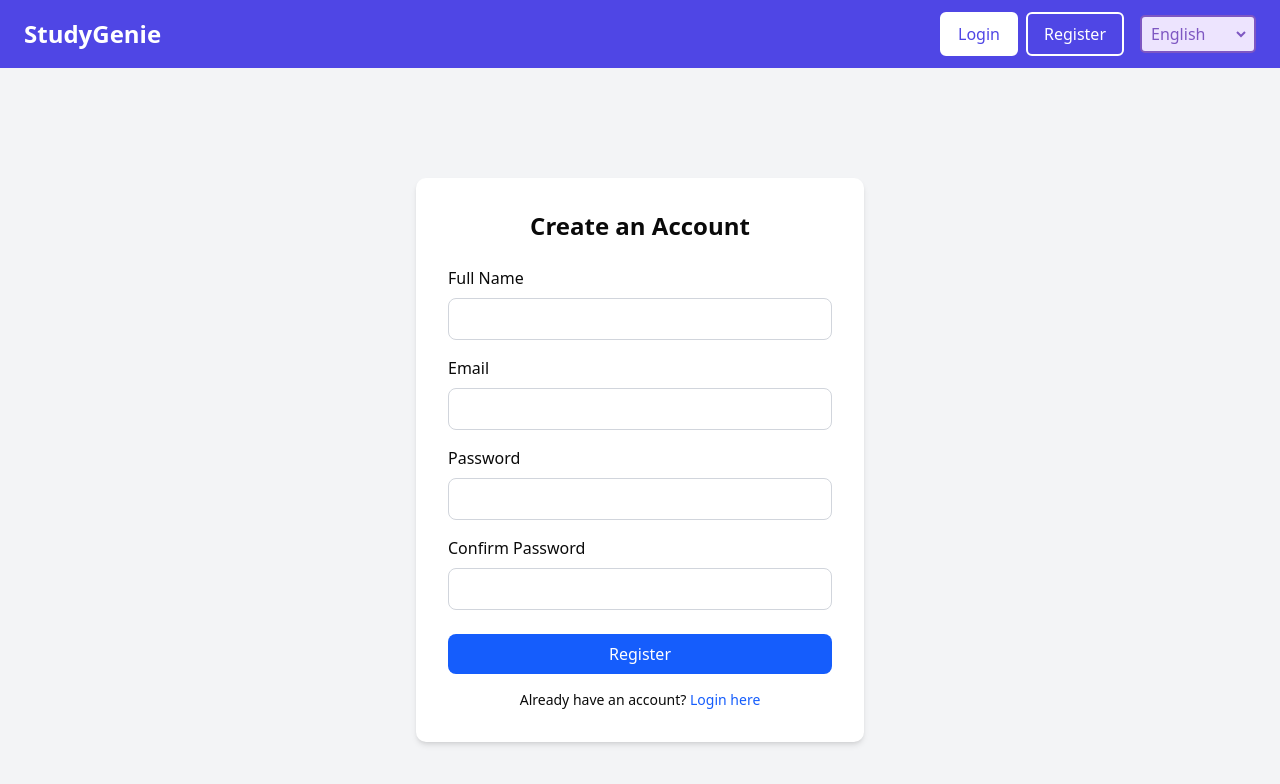
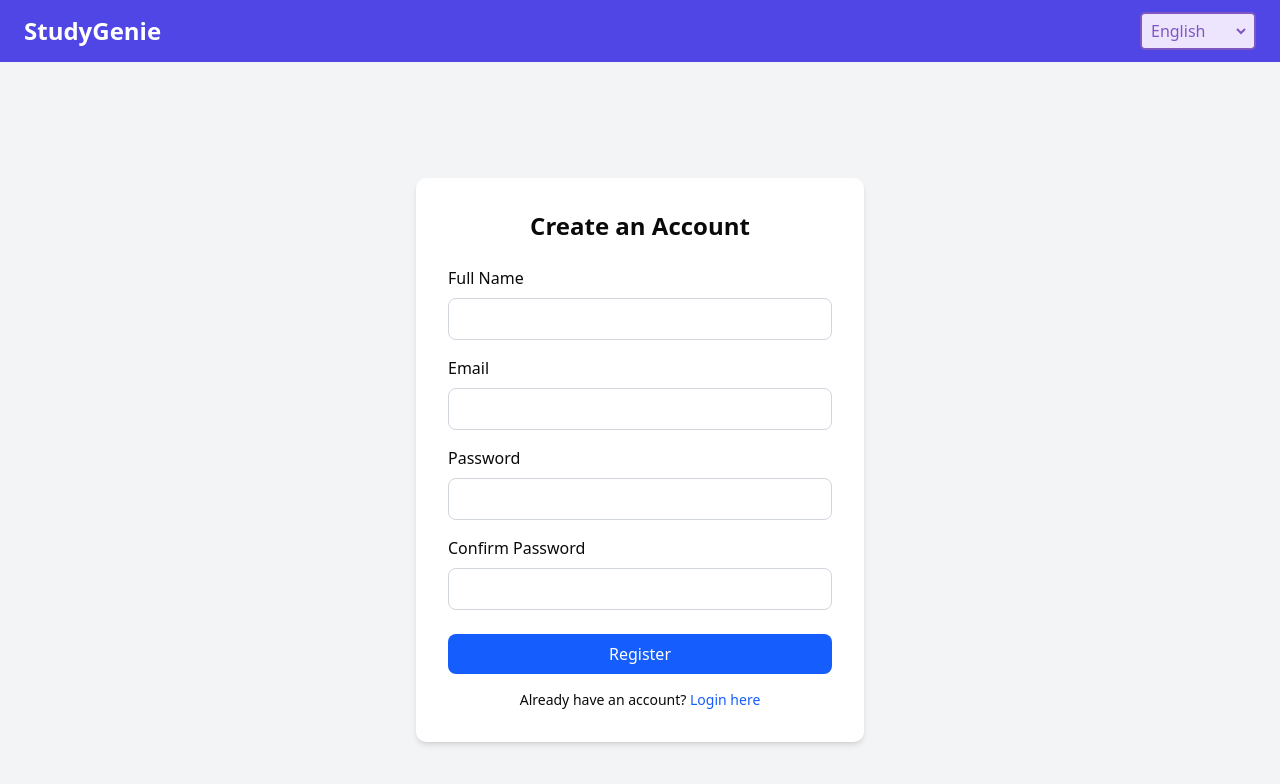
Before and after one commit to Eagleeye1811/StudyGenie, a React (Vite) app in the folder frontend/: page /register in a window 1280 px wide. Shown: the top 784 px of the page. Built offline with nearby package versions, Linux system fonts and the light colour scheme.

Commit message:
fixed register page

```diff
--- a/frontend/src/components/Navbar.jsx
+++ b/frontend/src/components/Navbar.jsx
@@ -8,6 +8,7 @@ const Navbar = () => {
   const navigate = useNavigate();
   const [isDropdownOpen, setIsDropdownOpen] = useState(false);
   const dropdownRef = useRef(null);
+
   const handleLogout = () => {
     logout();
     navigate("/login");
@@ -71,7 +72,7 @@ const Navbar = () => {
       <div className="flex items-center gap-4">
         {/* Authentication Section */}
         <div className="auth-section flex items-center gap-2">
-          {currentUser ? (
+          {currentUser && (
             <div className="user-dropdown" ref={dropdownRef}>
               <button className="user-button" onClick={toggleDropdown}>
                 <span className="user-name">{currentUser.name}</span>
@@ -113,18 +114,10 @@ const Navbar = () => {
                 </div>
               )}
             </div>
-          ) : (
-            <div className="auth-buttons flex items-center gap-2">
-              <Link to="/login" className="auth-btn login-btn">
-                Login
-              </Link>
-              <Link to="/register" className="auth-btn register-btn">
-                Register
-              </Link>
-            </div>
           )}
         </div>
-        {/* Language Selector - moved to right beside auth buttons */}
+
+        {/* Language Selector */}
         <div className="lang">
           <select id="languageSelect" onChange={handleLanguageChange}>
             <option value="en">English</option>
```
